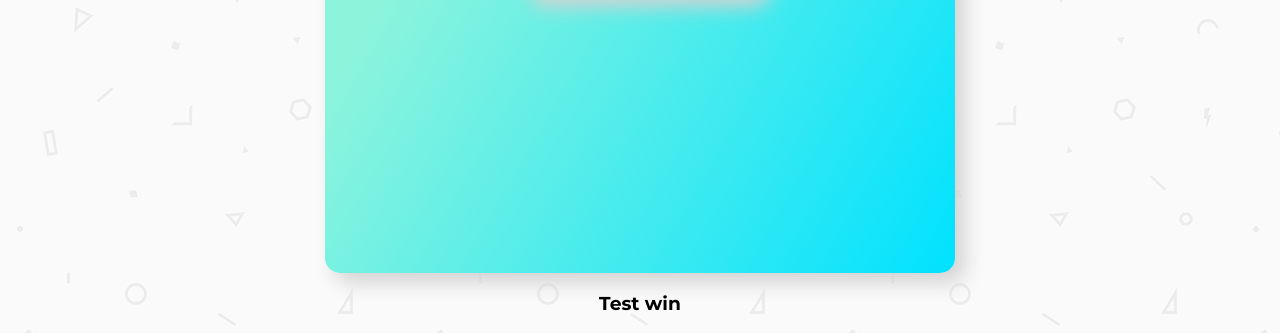
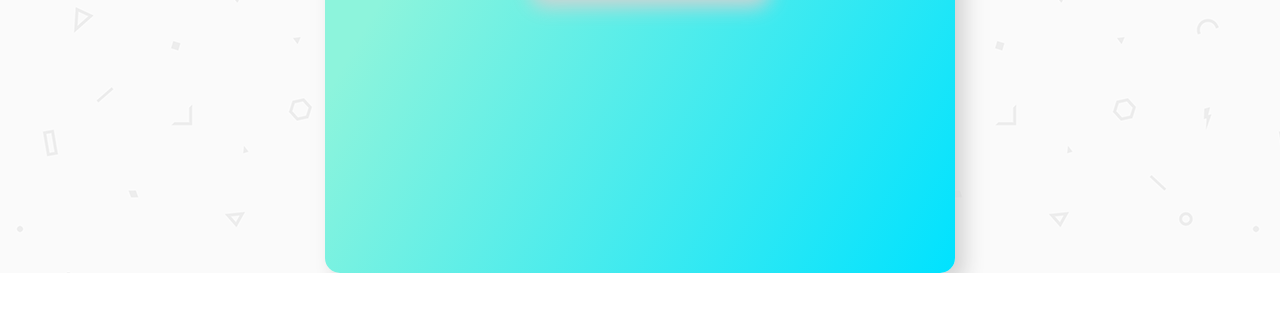
Before and after one commit to ZachJMoore/memory-match, a plain HTML site: page Index.html in a window 1280 px wide. Shown: the part 560-893 px from the top of the page. After the commit the page ends 833 px from the top, so only its background shows below. Drawn offline with Linux system fonts and the light colour scheme.

Commit message:
remove 'test win' button

```diff
--- a/Index.html
+++ b/Index.html
@@ -44,7 +44,7 @@
                 <section class="game flex-container" id="gameCanvas">
                     <h2 id="startGame">Start Game</h2>
                 </section>
-                <h3 id="testWin">Test win</h3>
+<!--                <h3 id="testWin">Test win</h3>-->
             </main>
         </div>
 <!--Victory Page-->
```
